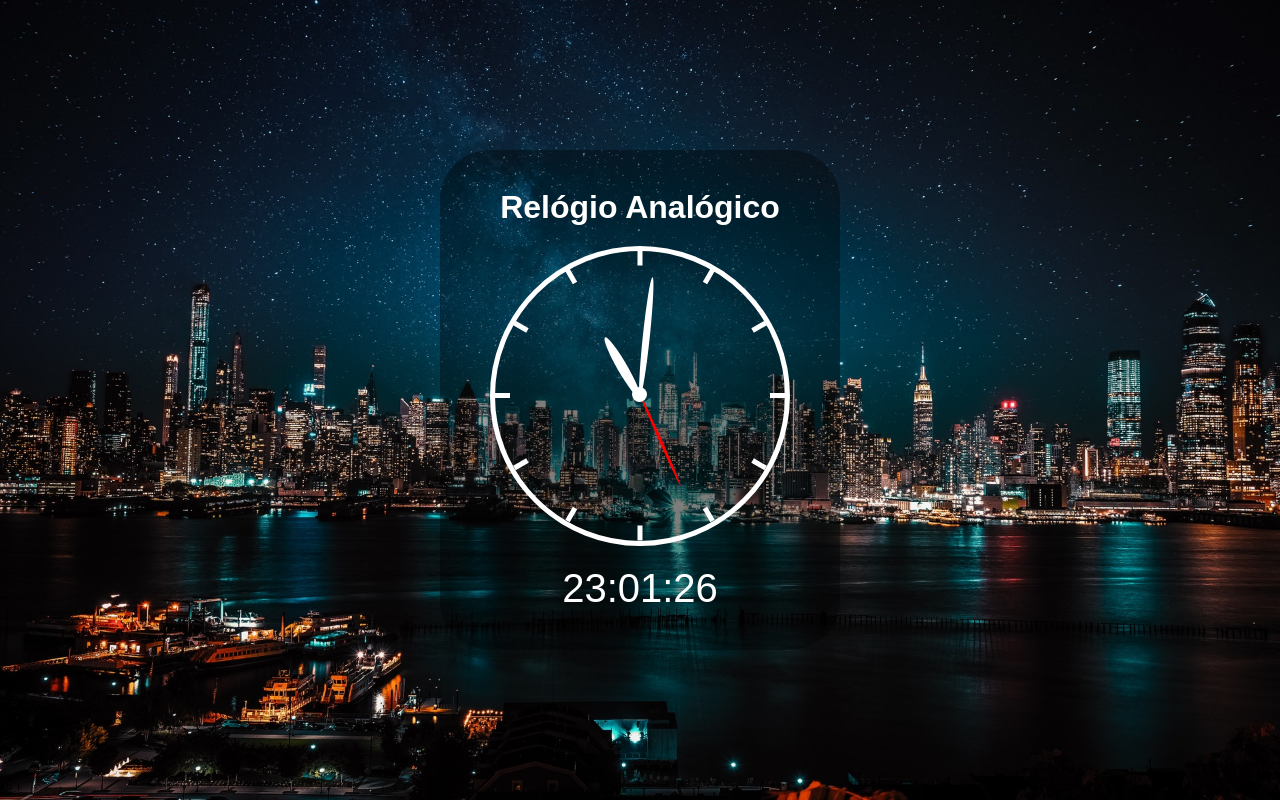
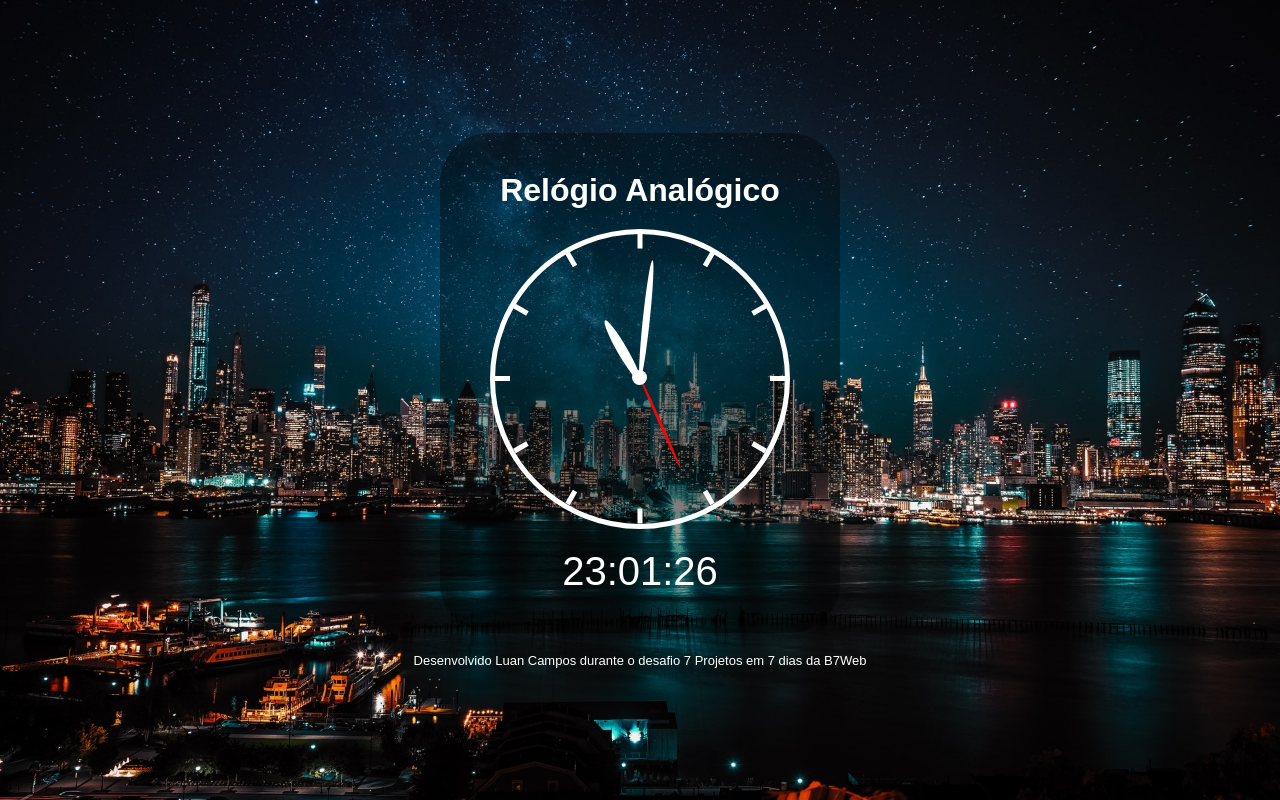
Before and after one commit to luanfcampos/Projeto-Relogio, a plain HTML site: page index.html in a window 1280 px wide. Drawn offline with Linux system fonts and the light colour scheme.

Commit message:
Update index.html

```diff
--- a/index.html
+++ b/index.html
@@ -35,6 +35,8 @@
         <div class="digital">--:--:--</div>
     </div>
 
+    <footer>Desenvolvido Luan Campos durante o desafio 7 Projetos em 7 dias da B7Web</footer>
+
     <script src="script.js"></script>
 </body>
 </html>
```
